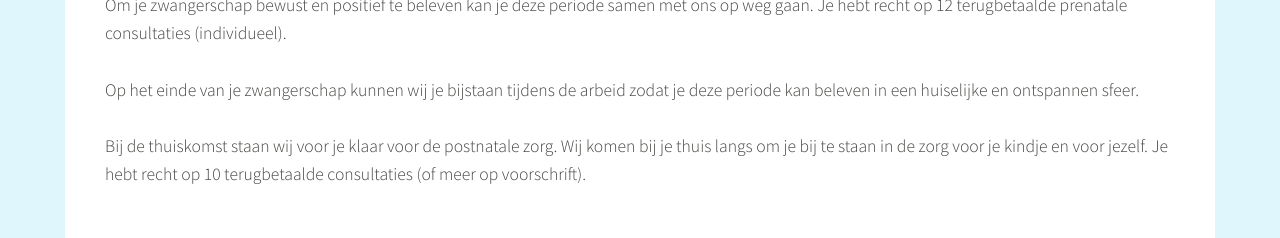
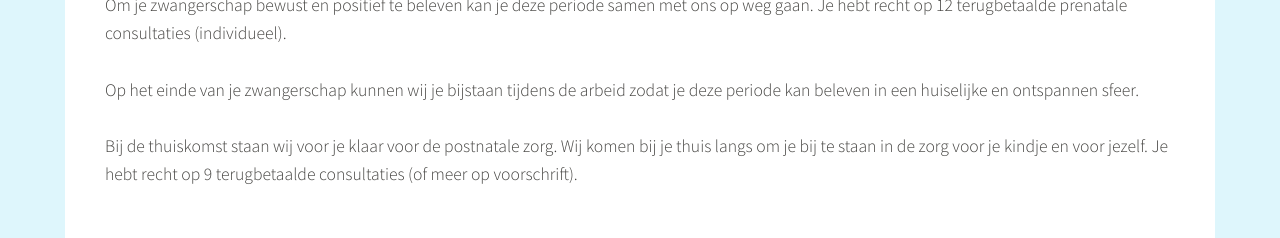
Before and after one commit to jordypereira/Vroedvrouwen, a Vue app: page / in a window 1280 px wide. Shown: the part 1180-1418 px from the top of the page. Built offline with nearby package versions, Linux system fonts and the light colour scheme.

Commit message:
10 -> 9 consultaties terugbetaald

```diff
--- a/src/Homepage.vue
+++ b/src/Homepage.vue
@@ -64,7 +64,7 @@ export default {
         '<em>‘De vroedvrouw is er voor jou op eender welk moment tijdens de zwangerschap, bevalling en kraamperiode. Met al haar aandacht en deskundigheid staat zij jou bij om naar jou te luisteren, bij te staan, raad te geven, op te volgen en aan te moedigen.’</em>',
         'Om je zwangerschap bewust en positief te beleven kan je deze periode samen met ons op weg gaan. Je hebt recht op 12 terugbetaalde prenatale consultaties (individueel).',
         'Op het einde van je zwangerschap kunnen wij je bijstaan tijdens de arbeid zodat je deze periode kan beleven in een huiselijke en ontspannen sfeer.',
-        'Bij de thuiskomst staan wij voor je klaar voor de postnatale zorg. Wij komen bij je thuis langs om je bij te staan in de zorg voor je kindje en voor jezelf. Je hebt recht op 10 terugbetaalde consultaties (of meer op voorschrift).',
+        'Bij de thuiskomst staan wij voor je klaar voor de postnatale zorg. Wij komen bij je thuis langs om je bij te staan in de zorg voor je kindje en voor jezelf. Je hebt recht op 9 terugbetaalde consultaties (of meer op voorschrift).',
       ],
     };
   },
```
